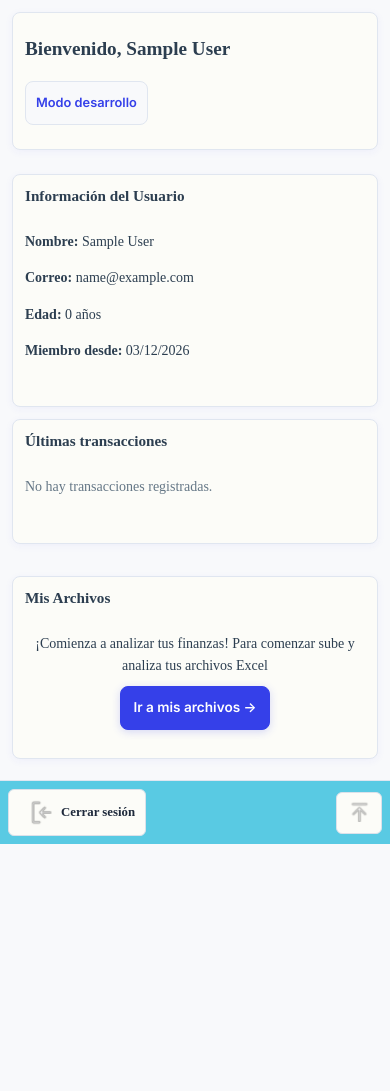
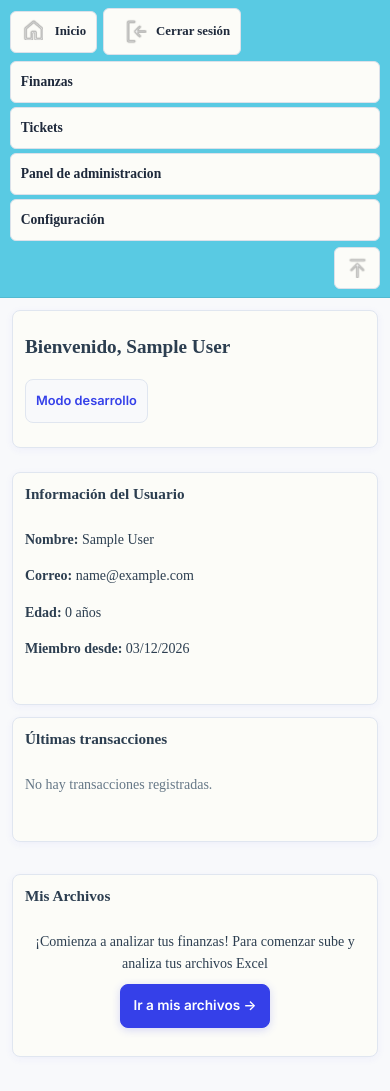
Before and after one commit to Thefallenashes/Recepted, a PHP site: page /pages/home.php in a window 390 px wide. Before the commit the page ends 844 px from the top, so only its background shows below. Run offline with PHP 8.4, Linux system fonts and the light colour scheme; the visitor is signed in with stand-in values (Sample User, id 1); data that the repository does not hold is empty.

Commit message:
arreglado el menu sticky y unificado su diseño

```diff
--- a/src/css/components.css
+++ b/src/css/components.css
@@ -662,6 +662,86 @@
 .select-none { user-select: none; }
 
 /* ============================================
+   STICKY MENU BASELINE (GLOBAL)
+   Enforces consistent menu sizing across all pages.
+   ============================================ */
+.sticky-home-menu-inner,
+.sticky-page-menu-inner {
+    width: 80% !important;
+    margin: 0 auto !important;
+    padding: 12px 0 !important;
+    min-height: 64px !important;
+    display: flex !important;
+    flex-wrap: wrap !important;
+    align-items: center !important;
+    gap: 10px !important;
+}
+
+.sticky-home-menu .menu-icon-btn,
+.sticky-page-menu .menu-icon-btn,
+.sticky-home-menu .sticky-links a,
+.sticky-page-menu .sticky-links a {
+    min-height: 42px !important;
+    padding: 9.9px 16px !important;
+    font-size: 1rem !important;
+}
+
+.sticky-home-menu .menu-toggle-btn,
+.sticky-page-menu .menu-toggle-btn {
+    min-width: 42px !important;
+    min-height: 42px !important;
+    padding: 8px !important;
+}
+
+@media (max-width: 768px) {
+    .sticky-home-menu-inner,
+    .sticky-page-menu-inner {
+        width: 95% !important;
+        padding: 10px 0 !important;
+        min-height: 60px !important;
+        gap: 8px !important;
+    }
+
+    .sticky-home-menu .menu-icon-btn,
+    .sticky-page-menu .menu-icon-btn,
+    .sticky-home-menu .sticky-links a,
+    .sticky-page-menu .sticky-links a {
+        padding: 6px 12px !important;
+        font-size: 0.85rem !important;
+    }
+}
+
+@media (max-width: 480px) {
+    .sticky-home-menu-inner,
+    .sticky-page-menu-inner {
+        width: 95% !important;
+        padding: 8px 0 !important;
+        min-height: 56px !important;
+        gap: 6px !important;
+    }
+
+    .sticky-home-menu .menu-icon-btn,
+    .sticky-page-menu .menu-icon-btn {
+        padding: 6px 10px !important;
+        font-size: 0.8rem !important;
+        border-radius: 6px !important;
+    }
+
+    .sticky-home-menu .sticky-links,
+    .sticky-page-menu .sticky-links {
+        width: 100% !important;
+        margin: 0 !important;
+    }
+
+    .sticky-home-menu .sticky-links a,
+    .sticky-page-menu .sticky-links a {
+        width: 100% !important;
+        padding: 10px !important;
+        border-radius: 6px !important;
+    }
+}
+
+/* ============================================
    SIDE ACCENT (All pages)
    Solid green #52C47E on both sides
    Only visible in side gutters on wide screens
--- a/src/css/home.css
+++ b/src/css/home.css
@@ -70,21 +70,28 @@
 .sticky-home-menu-inner {
     width: 80%;
     margin: 0 auto;
-    padding: 15.4px 0;
+    padding: 12px 0;
+    min-height: 64px;
     display: flex;
     flex-wrap: wrap;
     align-items: center;
-    gap: 12px;
+    gap: 10px;
 }
 
 .menu-toggle-btn {
     order: 4;
     margin-left: auto;
-    padding: 0;
-    border: 0;
-    background: transparent;
+    display: inline-flex;
+    align-items: center;
+    justify-content: center;
+    padding: 8px;
+    min-width: 42px;
+    min-height: 42px;
+    border: 1px solid #dbe1ea;
+    border-radius: 999px;
+    background: var(--color-surface);
     box-shadow: none;
-    color: transparent;
+    color: #1e293b;
 }
 
 .menu-icon-btn {
@@ -113,7 +120,9 @@
 
 .menu-toggle-btn:hover {
     transform: none;
-    background: transparent;
+    background: #f0fdfa;
+    color: #0b8f97;
+    border-color: #99f6e4;
     box-shadow: none;
 }
 
@@ -126,15 +135,6 @@
 
 .menu-icon-btn.logout-btn {
     order: 2;
-}
-
-[data-sticky-menu].is-collapsed .sticky-links,
-[data-sticky-menu].is-collapsed .menu-icon-btn.logout-btn {
-    display: none;
-}
-
-[data-sticky-menu].is-collapsed .menu-icon-btn[aria-label="Inicio"] {
-    display: none;
 }
 
 .sticky-links {
@@ -195,6 +195,7 @@
     .sticky-home-menu-inner {
         width: 95%;
         padding: 10px 0;
+        min-height: 60px;
         gap: 8px;
     }
 
@@ -233,21 +234,18 @@
     }
 
     .sticky-home-menu {
-        position: fixed;
-        bottom: 0;
-        left: 0;
-        right: 0;
-        top: auto;
-        border-bottom: none;
-        border-top: 1px solid var(--color-border);
+        position: sticky;
+        top: 0;
+        border-bottom: 1px solid rgba(0, 0, 0, 0.08);
+        border-top: 0;
         z-index: 1000;
     }
 
     .sticky-home-menu-inner {
-        width: 100%;
-        padding: 8px;
+        width: 95%;
+        padding: 8px 0;
+        min-height: 56px;
         gap: 6px;
-        max-width: none;
     }
 
     .menu-toggle-btn {
@@ -256,7 +254,7 @@
 
     .menu-toggle-btn:hover {
         transform: none;
-        background: transparent;
+        background: #f0fdfa;
     }
 
     .menu-icon-btn {
@@ -270,24 +268,8 @@
     }
 
     .sticky-links {
-        order: 10;
-        position: absolute;
-        top: -260px;
-        left: 0;
-        right: 0;
-        background: var(--color-surface);
-        border-bottom: 1px solid var(--color-border);
-        display: none;
-        flex-direction: column;
         width: 100%;
         margin: 0;
-        padding: 8px;
-        max-height: 250px;
-        overflow-y: auto;
-    }
-
-    .sticky-links.is-expanded {
-        display: flex;
     }
 
     .sticky-links ul {
@@ -300,10 +282,6 @@
         width: 100%;
         padding: 10px;
         border-radius: 6px;
-    }
-
-    body {
-        padding-bottom: 60px; /* Space for fixed bottom menu */
     }
 
     /* Hide home and logout buttons text on very small screens */
--- a/src/pages/admin_panel.php
+++ b/src/pages/admin_panel.php
@@ -81,7 +81,7 @@ try {
     render_sticky_menu([
         'container_class' => 'sticky-home-menu',
         'inner_class' => 'sticky-home-menu-inner',
-        'home_href' => 'home.php',
+        'home_href' => 'landing.php',
         'logout_href' => 'scripts/logout.php',
         'nav_items' => [
             ['href' => 'finanzas.php', 'label' => 'Finanzas'],
--- a/src/pages/analizar_excel.php
+++ b/src/pages/analizar_excel.php
@@ -39,7 +39,7 @@ try {
 render_sticky_menu([
     'container_class' => 'sticky-home-menu',
     'inner_class' => 'sticky-home-menu-inner',
-    'home_href' => 'home.php',
+    'home_href' => 'landing.php',
     'logout_href' => 'scripts/logout.php',
     'nav_items' => [
         ['href' => 'finanzas.php', 'label' => 'Finanzas'],
--- a/src/pages/config.php
+++ b/src/pages/config.php
@@ -50,7 +50,7 @@ try {
     render_sticky_menu([
         'container_class' => 'sticky-home-menu',
         'inner_class' => 'sticky-home-menu-inner',
-        'home_href' => 'home.php',
+        'home_href' => 'landing.php',
         'logout_href' => 'scripts/logout.php',
         'nav_items' => [
             ['href' => 'finanzas.php', 'label' => 'Finanzas'],
--- a/src/pages/finanzas.php
+++ b/src/pages/finanzas.php
@@ -460,7 +460,7 @@ try {
     render_sticky_menu([
         'container_class' => 'sticky-page-menu',
         'inner_class' => 'sticky-page-menu-inner',
-        'home_href' => 'home.php',
+        'home_href' => 'landing.php',
         'logout_href' => 'scripts/logout.php',
         'nav_items' => [
             ['href' => 'mis_uploads.php', 'label' => 'Mis archivos'],
--- a/src/pages/home.php
+++ b/src/pages/home.php
@@ -52,8 +52,7 @@ try {
         'container_class' => 'sticky-home-menu',
         'inner_class' => 'sticky-home-menu-inner',
         'nav_class' => 'navbar sticky-links',
-        'show_home' => false,
-        'home_href' => 'home.php',
+        'home_href' => 'landing.php',
         'logout_href' => 'scripts/logout.php',
         'nav_items' => [
             ['href' => 'finanzas.php', 'label' => 'Finanzas'],
--- a/src/pages/index.php
+++ b/src/pages/index.php
@@ -51,9 +51,13 @@ $debug_activo = !empty($_SESSION['debug_mode']) || !empty($_SESSION['is_superadm
 $paginas_debug = [];
 if ($debug_activo) {
     $archivos = glob(__DIR__ . '/*.php');
+    $paginas_excluidas = ['index.php', 'landing.php', 'login.php', 'perfil.php', 'register.php'];
     if (is_array($archivos)) {
         foreach ($archivos as $archivo) {
             $nombre = basename($archivo);
+            if (in_array($nombre, $paginas_excluidas, true)) {
+                continue;
+            }
             $requiere_parametro = in_array($nombre, ['download.php', 'delete_upload.php'], true);
             $paginas_debug[] = [
                 'nombre' => $nombre,
--- a/src/pages/landing.php
+++ b/src/pages/landing.php
@@ -87,7 +87,7 @@ try {
     <?php
     $landingNavItems = [];
     if ($cookie_activa || isset($_SESSION['usuario_id'])) {
-        $landingNavItems[] = ['href' => 'home.php', 'label' => 'Ir al inicio'];
+        $landingNavItems[] = ['href' => 'home.php', 'label' => 'Panel de control'];
     } else {
         $landingNavItems[] = ['href' => 'login.php', 'label' => 'Iniciar sesión'];
         $landingNavItems[] = ['href' => 'register.php', 'label' => 'Registrarse'];
--- a/src/pages/mis_uploads.php
+++ b/src/pages/mis_uploads.php
@@ -294,7 +294,7 @@ if ($_SERVER['REQUEST_METHOD'] === 'POST' && isset($_POST['upload_multiple'])) {
     render_sticky_menu([
         'container_class' => 'sticky-home-menu',
         'inner_class' => 'sticky-home-menu-inner',
-        'home_href' => 'home.php',
+        'home_href' => 'landing.php',
         'logout_href' => 'scripts/logout.php',
         'nav_items' => [
             ['href' => 'finanzas.php', 'label' => 'Finanzas'],
--- a/src/pages/perfil.php
+++ b/src/pages/perfil.php
@@ -72,7 +72,7 @@ try {
     render_sticky_menu([
         'container_class' => 'sticky-page-menu',
         'inner_class' => 'sticky-page-menu-inner',
-        'home_href' => 'home.php',
+        'home_href' => 'landing.php',
         'logout_href' => 'scripts/logout.php',
         'nav_items' => [
             ['href' => 'finanzas.php', 'label' => 'Finanzas'],
--- a/src/pages/superadmin_console.php
+++ b/src/pages/superadmin_console.php
@@ -132,7 +132,7 @@ try {
     render_sticky_menu([
         'container_class' => 'sticky-home-menu',
         'inner_class' => 'sticky-home-menu-inner',
-        'home_href' => 'home.php',
+        'home_href' => 'landing.php',
         'logout_href' => 'scripts/logout.php',
         'nav_items' => [
             ['href' => 'finanzas.php', 'label' => 'Finanzas'],
--- a/src/pages/tickets.php
+++ b/src/pages/tickets.php
@@ -97,7 +97,7 @@ try {
     render_sticky_menu([
         'container_class' => 'sticky-home-menu',
         'inner_class' => 'sticky-home-menu-inner',
-        'home_href' => 'home.php',
+        'home_href' => 'landing.php',
         'logout_href' => 'scripts/logout.php',
         'nav_items' => [
             ['href' => 'finanzas.php', 'label' => 'Finanzas'],
```
Also changed, not shown: src/css/finanzas.css (+63 -30 lines), src/css/index.css (+7 -12 lines), src/css/perfil.css (+17 -16 lines), src/js/sticky-menu-toggle.js (+103 -94 lines).
